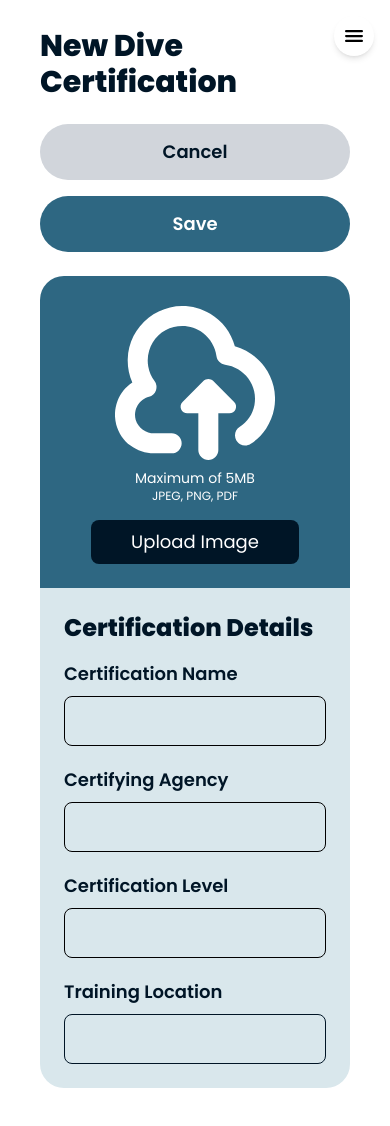
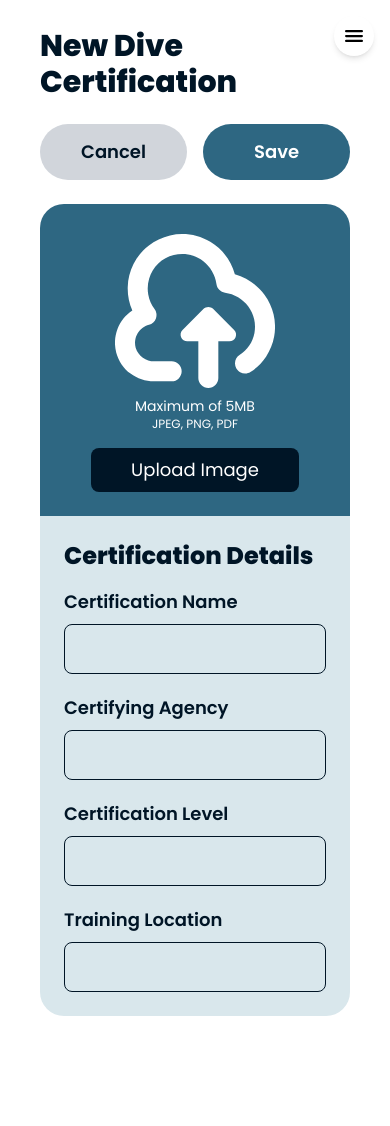
Before and after one commit to roserossssss/dive-site, a Next.js app in the folder diver-application/: page /dashboard/CertificatePage/NewCertificate in a window 390 px wide. After the commit the page ends 1056 px from the top, so only its background shows below. Built offline with nearby package versions, Linux system fonts and the light colour scheme.

Commit message:
Update Dive Cert, New Cert, and Update Cert Page
- improved accessibility score (lighthouse)

```diff
--- a/diver-application/app/dashboard/CertificatePage/NewCertificate/page.tsx
+++ b/diver-application/app/dashboard/CertificatePage/NewCertificate/page.tsx
@@ -63,7 +63,7 @@ export default function NewCertificate() {
   <h2 className="text-3xl font-bold text-[#001526]">New Dive Certification</h2>
 
   {/* Buttons Section */}
-  <div className="flex justify-end gap-4 mt-6 flex-wrap">
+  <div className="flex justify-end gap-4 mt-6">
     <button
       onClick={() => router.push("/dashboard/CertificatePage")}
       className="max-w-sm w-full h-14 px-6 py-2 font-semibold text-lg bg-gray-300 text-[#001526] rounded-full"
@@ -111,7 +111,7 @@ export default function NewCertificate() {
           name="name"
           value={certification.name}
           onChange={handleChange}
-          className="bg-transparent border border-black p-3 rounded-lg w-full"
+          className="bg-transparent border border-[#001526] text-[#001526] p-3 rounded-lg w-full"
         />
       </div>
 
@@ -124,7 +124,7 @@ export default function NewCertificate() {
           name="agency"
           value={certification.agency}
           onChange={handleChange}
-          className="bg-transparent border border-black p-3 rounded-lg w-full"
+          className="bg-transparent border border-[#001526] text-[#001526] p-3 rounded-lg w-full"
         />
       </div>
 
@@ -137,7 +137,7 @@ export default function NewCertificate() {
           name="level"
           value={certification.level}
           onChange={handleChange}
-          className="bg-transparent border border-black p-3 rounded-lg w-full"
+          className="bg-transparent border border-[#001526] text-[#001526] p-3 rounded-lg w-full"
         />
       </div>
 
@@ -150,7 +150,7 @@ export default function NewCertificate() {
           name="location"
           value={certification.location}
           onChange={handleChange}
-          className="bg-transparent border border-[#001526] p-3 rounded-lg w-full"
+          className="bg-transparent border border-[#001526] text-[#001526] p-3 rounded-lg w-full"
         />
       </div>
     </div>
--- a/diver-application/app/dashboard/CertificatePage/UpdateCertificate/page.tsx
+++ b/diver-application/app/dashboard/CertificatePage/UpdateCertificate/page.tsx
@@ -154,7 +154,7 @@ export default function EditCertificate() {
           name="name"
           value={certification.name}
           onChange={handleChange}
-          className="bg-transparent border-black border p-3 rounded-lg w-full"
+          className="bg-transparent border-[#001526] text-[#001526] border p-3 rounded-lg w-full"
         />
       </div>
 
@@ -167,7 +167,7 @@ export default function EditCertificate() {
           name="agency"
           value={certification.agency}
           onChange={handleChange}
-          className="bg-transparent border-black border p-3 rounded-lg w-full"
+          className="bg-transparent border-[#001526] text-[#001526] border p-3 rounded-lg w-full"
         />
       </div>
 
@@ -180,7 +180,7 @@ export default function EditCertificate() {
           name="level"
           value={certification.level}
           onChange={handleChange}
-          className="bg-transparent border-black border p-3 rounded-lg w-full"
+          className="bg-transparent border-[#001526] text-[#001526] border p-3 rounded-lg w-full"
         />
       </div>
 
@@ -193,7 +193,7 @@ export default function EditCertificate() {
           name="location"
           value={certification.location}
           onChange={handleChange}
-          className="bg-transparent border-black border p-3 rounded-lg w-full"
+          className="bg-transparent border-[#001526] text-[#001526] border p-3 rounded-lg w-full"
         />
       </div>
     </div>
--- a/diver-application/app/dashboard/CertificatePage/page.tsx
+++ b/diver-application/app/dashboard/CertificatePage/page.tsx
@@ -94,14 +94,14 @@ const DiveCertification = () => {
         </div>
 
         <div className="flex justify-between items-center">
-          <div className="relative">
+          <div className="relative ">
             <input
               type="text"
               placeholder="Search"
-              className="border rounded-full w-40 md:w-20 lg:w-80 pl-4 pr-10 py-2 sm:py-2 md:py-3 bg-white text-sm md:text-base lg:text-lg"
+              className="border rounded-full border-[#001526] placeholder-[#001526] text-[#001526] w-32 md:w-20 lg:w-80 pl-4 pr-10 py-2 sm:py-2 md:py-3 bg-white white text-sm md:text-base lg:text-lg"
               aria-label="Search certificate"
             />
-            <img src="/search.svg" alt="Search" className="absolute right-3 top-1/2 transform -translate-y-1/2 w-4 sm:w-5 md:w-6 h-4 sm:h-5 md:h-6" />
+            <img src="/search.svg" alt="Search" className="absolute right-3 top-1/2 transform -translate-y-1/2 w-4 sm:w-5 md:w-6 h-4 sm:h-5 md:h-6 " />
           </div>
 
 
```
